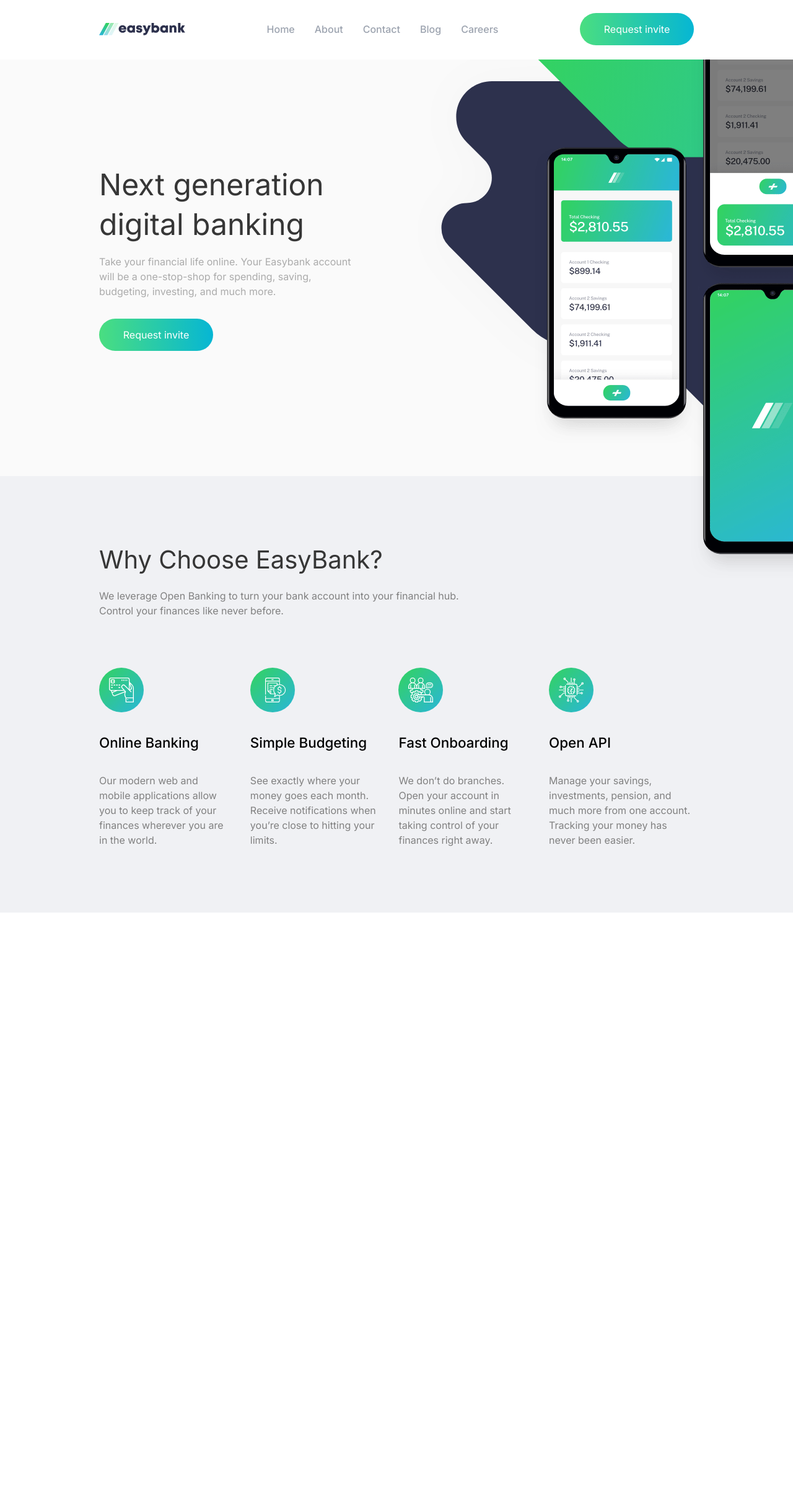
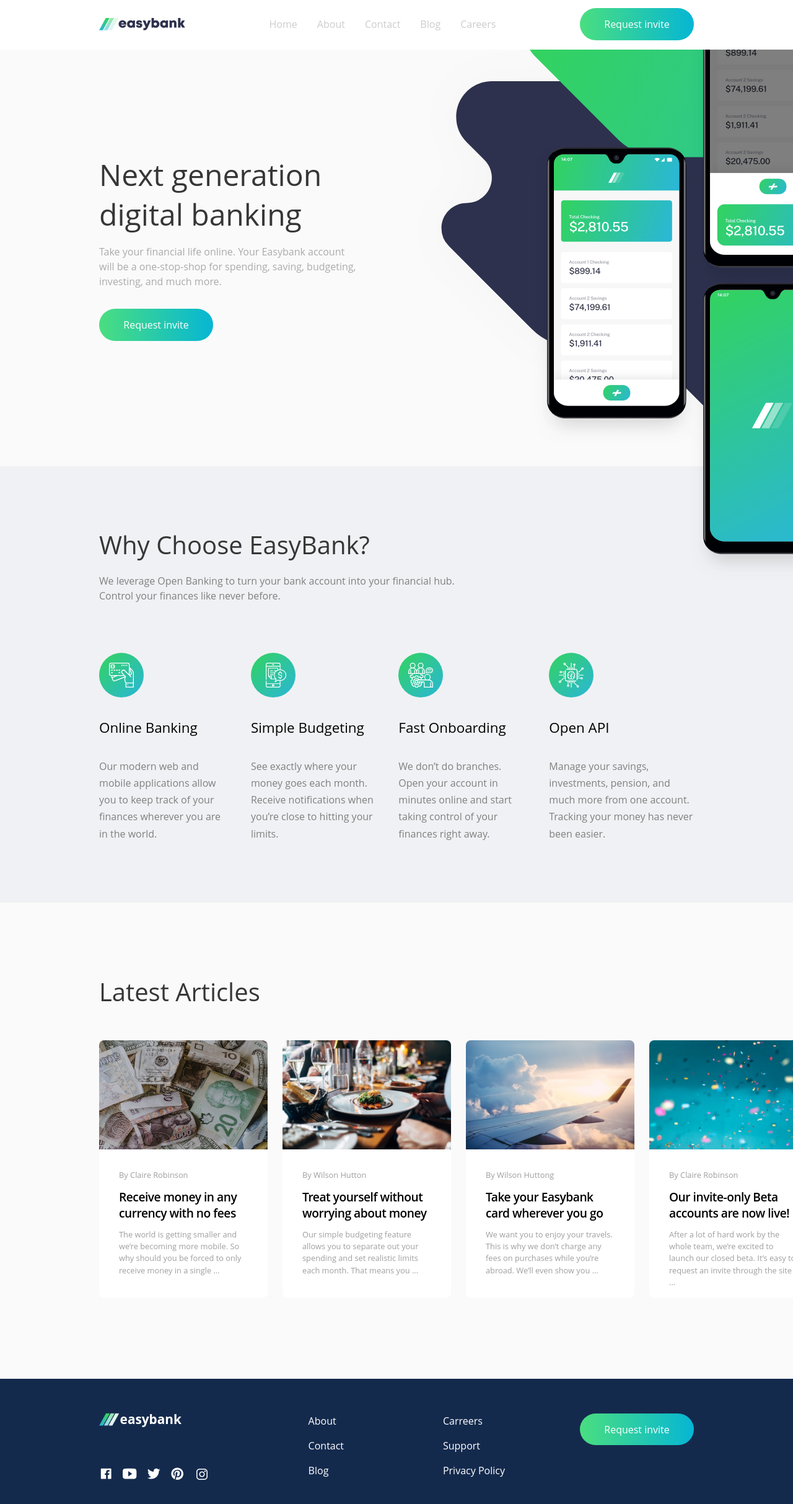
Before and after one commit to grzdev/tacx-challenge, a Next.js app: page / in a window 1280 px wide. Shown: the top 2426 px of the page at 62% size. Before the commit the page ends 1472 px from the top, so only its background shows below. Built offline with nearby package versions, Linux system fonts and the light colour scheme.

Commit message:
Mobile view done

```diff
--- a/package.json
+++ b/package.json
@@ -16,6 +16,7 @@
     "next": "14.1.0",
     "react": "^18",
     "react-dom": "^18",
+    "react-icons": "^5.0.1",
     "yarn": "^1.22.21"
   },
   "devDependencies": {
--- a/src/app/globals.css
+++ b/src/app/globals.css
@@ -4,4 +4,33 @@
 
 body {
     overflow-x: hidden;
+    font-family: "Open Sans", sans-serif;
 }
+
+.nav-link {
+    color: #ccc;
+    font-weight: 500;
+    cursor: pointer;
+    transition: color 0.3s;
+    position: relative;
+}
+
+.nav-link::after {
+    content: "";
+    position: absolute;
+    left: 0;
+    bottom: -1.8rem;
+    width: 100%;
+    height: 0.3rem;
+    background: linear-gradient(to right, #48bb78, #38b2ac);
+    transform: scaleX(0);
+    transition: transform 0.3s ease;
+}
+
+.nav-link:hover {
+    color: #000;
+}
+
+.nav-link:hover::after {
+    transform: scaleX(1);
+}
--- a/src/app/layout.js
+++ b/src/app/layout.js
@@ -1,17 +1,15 @@
-import { Inter } from "next/font/google";
 import "./globals.css";
 
-const inter = Inter({ subsets: ["latin"] });
 
 export const metadata = {
-  title: "Create Next App",
-  description: "Generated by create next app",
+  title: "EasyBank",
+  // description: "Generated by create next app",
 };
 
 export default function RootLayout({ children }) {
   return (
     <html lang="en">
-      <body className={inter.className}>{children}</body>
+      <body>{children}</body>
     </html>
   );
 }
--- a/src/app/page.js
+++ b/src/app/page.js
@@ -1,20 +1,12 @@
-import Image from "next/image";
-import Logo from "../../design/images/logo.svg"
 import Navbar from "@/components/Navbar";
 import Hero from "@/components/Hero";
 import WhyEasyBank from "@/components/WhyEasyBank";
 import Articles from "@/components/Articles";
 import Footer from "@/components/Footer";
-import Head from "next/head";
 
 export default function Home() {
   return (
     <main className="">
-      <Head>
-        <title>EasyBank</title>
-        <meta name="viewport" content="width=device-width, initial-scale=1" />
-      </Head>
-
       <section>
         <Navbar/>
       </section>
@@ -27,13 +19,13 @@
         <WhyEasyBank/>
       </section>
 
-      {/* <section>
+      <section>
         <Articles/>
       </section>
 
       <section>
         <Footer/>
-      </section> */}
+      </section>
     </main>
   );
 }
--- a/src/components/Articles.js
+++ b/src/components/Articles.js
@@ -34,16 +34,53 @@
 
 function Articles() {
   return (
-    <div className='h-[48rem] bg-[#fafafa] flex justify-center items-start gap-[3rem] px-[10rem] flex-col'>
-        <h1 className='text-[2.5rem] text-[#363636] mt-[3rem]'>
+    <div>
+      {/* Desktop view */}
+      <div className='h-[48rem] bg-[#fafafa] hidden md:flex justify-center items-start gap-[3rem] px-[10rem] flex-col'>
+        <h1 className='text-[2.5rem] text-[#363636] mt-[-1rem]'>
           Latest Articles
         </h1>
-        <div  className='flex flex-row gap-[1.5rem]'>
+        <div className='flex flex-row gap-[1.5rem] cursor-pointer'>
           {data.map((item, index) => (
             <div key={index}>
               <div className='w-[17rem] h-[26rem] bg-white rounded-[0.6rem] flex flex-col'>
-                    <Image src={item.icon} alt='' className='rounded-t-lg h-[11rem]' />
+                <Image
+                  src={item.icon}
+                  alt=''
+                  className='rounded-t-lg h-[11rem]'
+                />
                 <div className='flex flex-col justify-center items-start p-[2rem] gap-[0.8rem]'>
+                  <h1 className='text-[0.8rem] font-medium text-[#9f9f9f]'>
+                    {item.by}
+                  </h1>
+                  <h1 className='text-[1.2rem] leading-[1.6rem] font-semibold tracking-tight hover:text-green-500 transition-colors duration-300'>
+                    {item.header}
+                  </h1>
+                  <p className='text-[0.8rem] font-medium text-[#9f9f9f]'>
+                    {item.paragraph}
+                  </p>
+                </div>
+              </div>
+            </div>
+          ))}
+        </div>
+      </div>
+
+      {/* Mobile view */}
+      <div className='flex justify-center flex-col md:hidden h-[120rem] bg-[#fafafa] px-[1rem]'>
+        <h1 className='text-[2rem] text-center text-[#363636] mt-[1rem]'>
+          Latest Articles
+        </h1>
+        <div className='flex flex-col justify-center items-center mt-[2rem] gap-[2rem]'>
+          {data.map((item, index) => (
+            <div key={index}>
+              <div className='w-[20rem] h-[24rem] bg-white rounded-[0.6rem] flex flex-col'>
+                <Image
+                  src={item.icon}
+                  alt=''
+                  className='rounded-t-lg h-[11rem]'
+                />
+                <div className='flex flex-col justify-center items-start py-[2rem] px-[1.5rem] gap-[0.8rem]'>
                   <h1 className='text-[0.8rem] font-medium text-[#9f9f9f]'>
                     {item.by}
                   </h1>
@@ -59,6 +96,7 @@
           ))}
         </div>
       </div>
+    </div>
   )
 }
 
--- a/src/components/Footer.js
+++ b/src/components/Footer.js
@@ -6,12 +6,74 @@
 import icon4 from "../../design/images/icon-pinterest.svg"
 import icon5 from "../../design/images/icon-instagram.svg"
 import Image from 'next/image'
+import { IoLogoFacebook, IoLogoInstagram, IoLogoPinterest, IoLogoTwitter, IoLogoYoutube } from "react-icons/io";
 
 function Footer() {
   return (
-    <div className='h-[13rem] bg-[#142a4d] flex flex-row px-[10rem] py-[3.5rem] justify-between'>
+    <div>
+        {/* Desktop view */}
+        <div className='h-[13rem] bg-[#142a4d] hidden md:flex flex-row px-[10rem] py-[3.5rem] justify-between'>
             <div className='flex flex-row gap-[10rem]'>
-            <div className='flex flex-col gap-[4rem]'>
+                <div className='flex flex-col gap-[3.7rem]'>
+                    <div className='flex flex-row gap-[0.1rem] mt-[-0.3rem] items-align'>
+                        <Image
+                            src={Logo}
+                            alt=""
+                            className='w-[2rem] h-[2rem]'
+                        />
+                        <h1 className='text-[1.3rem] font-bold text-white mt-[-0.1rem]' >
+                            easybank
+                        </h1>
+                    </div>
+                    <div className='flex flex-row gap-[1rem]'>
+                        <IoLogoFacebook className='hover:text-green-500 text-white text-[1.4rem] transition-colors duration-300 cursor-pointer'/>
+
+                        <IoLogoYoutube className='hover:text-green-500 text-white text-[1.4rem] transition-colors duration-300 cursor-pointer'/>
+
+                        <IoLogoTwitter className='hover:text-green-500 text-white text-[1.4rem] transition-colors duration-300 cursor-pointer'/>
+
+                        <IoLogoPinterest className='hover:text-green-500 text-white text-[1.4rem] transition-colors duration-300 cursor-pointer'/>
+
+                        <IoLogoInstagram className='hover:text-green-500 text-white text-[1.5rem] transition-colors duration-300 cursor-pointer'/>
+                    </div>
+                </div>
+
+                <div className='flex flex-col gap-[1rem]'>
+                    <h1 className='text-white hover:text-green-500 transition-colors duration-300 cursor-pointer'>
+                        About
+                    </h1>
+                    <h1 className='text-white hover:text-green-500 transition-colors duration-300 cursor-pointer'>
+                        Contact
+                    </h1>
+                    <h1 className='text-white hover:text-green-500 transition-colors duration-300 cursor-pointer'>
+                        Blog
+                    </h1>
+                </div>
+
+                <div className='flex flex-col gap-[1rem]'>
+                    <h1 className='text-white hover:text-green-500 transition-colors duration-300 cursor-pointer'>
+                        Carreers
+                    </h1>
+                    <h1 className='text-white hover:text-green-500 transition-colors duration-300 cursor-pointer'>
+                        Support
+                    </h1>
+                    <h1 className='text-white hover:text-green-500 transition-colors duration-300 cursor-pointer'>
+                        Privacy Policy
+                    </h1>
+                </div>
+            </div>
+
+            <div>
+                <button className="w-[11.5rem] h-[3.2rem] rounded-[2rem] bg-gradient-to-r from-green-400 to-cyan-500 text-white hover:opacity-55 transition-opacity duration-300">
+                    Request invite
+                </button>
+            </div>
+        </div>
+
+        {/* Mobile view */}
+        <div className='flex flex-col justify-center items-center md:hidden h-[40rem] bg-[#142a4d]'>
+            <div className='flex flex-col gap-[1rem]'>
+                <div className='flex  justify-center items-center flex-col gap-[2rem]'>
                     <div className='flex flex-row gap-[0.1rem] items-align'>
                         <Image
                             src={Logo}
@@ -46,7 +108,7 @@
                     </div>
                 </div>
 
-            <div className='flex flex-col gap-[1rem]'>
+                <div className='flex flex-col justify-center mt-[2.5rem] items-center gap-[1rem]'>
                     <h1 className='text-white'>
                         About
                     </h1>
@@ -58,7 +120,7 @@
                     </h1>
                 </div>
 
-            <div className='flex flex-col gap-[1rem]'>
+                <div className='flex flex-col justify-center items-center gap-[1rem]'>
                     <h1 className='text-white'>
                         Carreers
                     </h1>
@@ -71,10 +133,15 @@
                 </div>
             </div>
 
-        <div>
+            <div className='mt-[3.5rem]'>
                 <button className="w-[11.5rem] h-[3.2rem] rounded-[2rem] bg-gradient-to-r from-green-400 to-cyan-500 text-white ">
                     Request invite
                 </button>
+            </div>
+
+            <div className='mt-[2rem]'>
+                <h1 className='text-[#8a8a8a]'>@EasyBank. All Right Reserved</h1>
+            </div>
         </div>
     </div>
   )
--- a/src/components/Hero.js
+++ b/src/components/Hero.js
@@ -16,7 +16,7 @@
                     Take your financial life online. Your Easybank account will be a one-stop-shop
                     for spending, saving, budgeting, investing, and much more.
                 </p>
-                <button className="w-[11.5rem] h-[3.2rem] rounded-[2rem] bg-gradient-to-r from-green-400 to-cyan-500 text-white ">
+                <button className="w-[11.5rem] h-[3.2rem] rounded-[2rem] bg-gradient-to-r from-green-400 to-cyan-500 text-white hover:opacity-55 transition-opacity duration-300">
                     Request invite
                 </button>
             </div>
@@ -39,7 +39,7 @@
         </div>
 
         {/* Mobile view */}
-        <div className='flex flex-col h-[54rem] md:hidden bg-[#fafafa] px-[1rem] overflow-x-hidden'>
+        <div className='flex flex-col h-[53rem] md:hidden bg-[#fafafa] px-[1rem] overflow-x-hidden'>
             <div className='absolute inset-0 z-0' style={{ overflowX: 'hidden' }}>
                 <div className='w-[45rem] h-[40rem] overflow-x-hidden'>
                     <Image
@@ -53,7 +53,7 @@
                     <Image
                         src={bgImg2}
                         alt=""
-                        className=' mt-[-43.3rem] relative z-0'
+                        className=' mt-[-43.8rem] relative z-0'
                     />
                 </div>
             </div>
--- a/src/components/Navbar.js
+++ b/src/components/Navbar.js
@@ -18,7 +18,7 @@
   return (
     <div>
         {/* Desktop view */}
-        <nav className="hidden md:flex relative top-0 left-0 right-0 z-50 border-b-2 bg-white border-white h-[6rem] flex flex-row justify-between items-center px-[10rem]">
+        <nav className="hidden md:flex relative top-0 left-0 right-0 z-50 border-b-2 bg-white border-white h-[5rem] flex flex-row justify-between items-center px-[10rem]">
             <div>
                 <Image
                     src={Logo}
@@ -27,84 +27,33 @@
             </div>
 
             <div className="flex flex-row gap-[2rem]">
-                <h1 className="text-gray-400 hover:text-black transition-colors duration-300 font-medium cursor-pointer">
+                <h1 className="nav-link text-gray-400 hover:text-black hover:font-semibold transition-colors duration-300 font-medium cursor-pointer">
                     Home
                 </h1>
-                <h1 className="text-gray-400 hover:text-black transition-colors duration-300 font-medium cursor-pointer">
+                <h1 className="nav-link text-gray-400 hover:text-black hover:font-semibold transition-colors duration-300 font-medium cursor-pointer">
                     About
                 </h1>
-                <h1 className="text-gray-400 hover:text-black transition-colors duration-300 font-medium cursor-pointer">
+                <h1 className="nav-link text-gray-400 hover:text-black hover:font-semibold transition-colors duration-300 font-medium cursor-pointer">
                     Contact
                 </h1>
-                <h1 className="text-gray-400 hover:text-black transition-colors duration-300 font-medium cursor-pointer">
+                <h1 className="nav-link text-gray-400 hover:text-black hover:font-semibold transition-colors duration-300 font-medium cursor-pointer">
                     Blog
                 </h1>
-                <h1 className="text-gray-400 hover:text-black transition-colors duration-300 font-medium cursor-pointer">
+                <h1 className="nav-link text-gray-400 hover:text-black hover:font-semibold transition-colors duration-300 font-medium cursor-pointer">
                     Careers
                 </h1>
             </div>
 
             <div>
-                <button className="w-[11.5rem] h-[3.2rem] rounded-[2rem] bg-gradient-to-r from-green-400 to-cyan-500 text-white ">
+                <button className="w-[11.5rem] h-[3.2rem] rounded-[2rem] bg-gradient-to-r from-green-400 to-cyan-500 text-white hover:opacity-55 transition-opacity duration-300">
                     Request invite
                 </button>
             </div>
         </nav>
 
         {/* Mobile view */}
-        {/* <nav className="flex md:hidden relative top-0 left-0 right-0 z-50 border-b-2 bg-white border-white h-[5rem] flex flex-row justify-between items-center px-[1.5rem]">
-            <div>
-                <Image
-                    src={Logo}
-                    alt=""
-                    className=''
-                />
-            </div>
-            {isMobileView && !menuOpen ? (
-                <div className="md:hidden mt-[0.3rem]">
-                    <button onClick={toggleMenu}>
-                        <Image
-                            src={openIcon}
-                            alt=''
-                        />
-                        <Icon
-                            icon="line-md:close-to-menu-alt-transition"
-                            class="text-white cursor-pointer text-3xl sm:text-3xl"
-                        />
-                    </button>
-                </div>
-        ) : (
-            <div className="md:hidden mt-[0.3rem]">
-                <button onClick={toggleMenu}>
-                    <Image
-                        src={closeIcon}
-                        alt=''
-                    />
-                    <Icon
-                        icon="line-md:menu-to-close-alt-transition"
-                        class="text-white cursor-pointer text-3xl sm:text-3xl"
-                    />
-                </button>
-            </div>
-        )}
-
-        Sidebar content
-        {isMobileView && menuOpen && (
-           <div>
-
-           </div>
-        )}
-            </nav>
-
-            {isMobileView && menuOpen && (
-            <>
-            <div>Home</div>
-            <div>About</div>
-            <div>Contact</div>
-            </>
-        )} */}
         <div className="block md:hidden fixed top-0 left-0 z-50 w-full">
-            <div className="flex justify-between border-b-2 bg-white border-white items-center px-[1.5rem] h-[5rem] py-2">
+            <div className="flex justify-between border-b-2 bg-white border-white items-center px-[1.5rem] h-[4.5rem] py-2">
                 <div>
                     <Image
                         src={Logo}
--- a/src/components/WhyEasyBank.js
+++ b/src/components/WhyEasyBank.js
@@ -52,7 +52,7 @@
             <h2 className='text-[1.4rem] font-medium '>
               {item.header}
             </h2>
-            <p className='text-[#808080]'>
+            <p className='text-[#808080] leading-[1.7rem]'>
               {item.paragraph}
             </p>
           </div>
@@ -61,7 +61,7 @@
       </div>
 
       {/* Mobile view */}
-      <div className='flex flex-col items-center md:hidden h-[84rem] bg-[#f0f1f4] px-[1rem]'>
+      <div className='flex flex-col items-center md:hidden h-[88rem] bg-[#f0f1f4] px-[1rem]'>
         <div>
           <h1 className='text-[2rem] mt-[6rem] leading-[2.5rem] text-center text-[#363636]'>
             Why Choose <br/> EasyBank?
@@ -72,7 +72,7 @@
           </p>
         </div>
 
-        <div className='flex flex-col justify-center items-center mt-[3rem] gap-[2.5rem]'>
+        <div className='flex flex-col justify-center items-center mt-[4.55rem] gap-[2.5rem]'>
           {data.map((item, index) => (
           <div key={index} className='flex justify-center items-center flex-col gap-[1.2rem]'>
             <Image
```
Also changed, not shown: 1 other file (tests, documents, lock files or other folders). Lines whose indentation alone changed are shown as unchanged.
